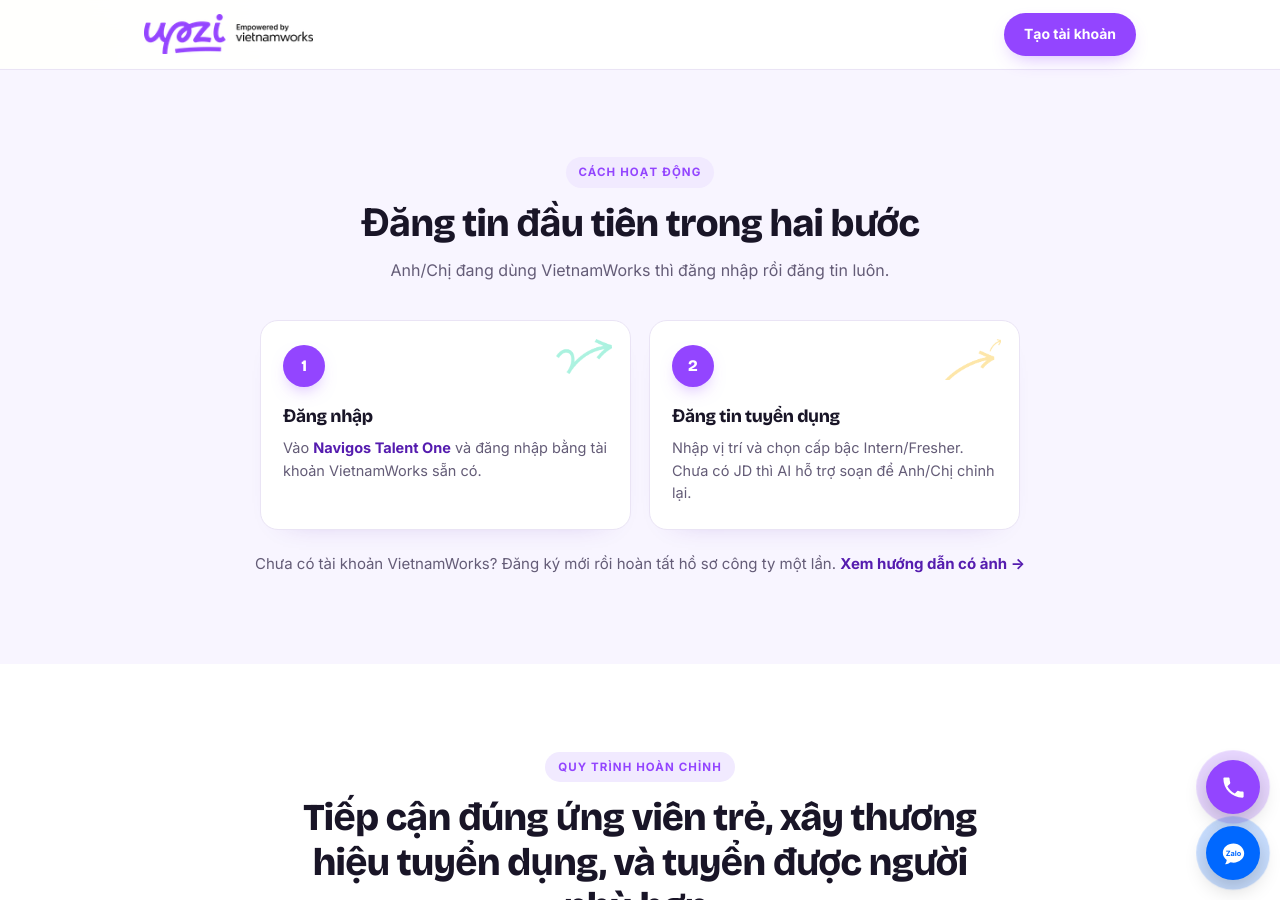
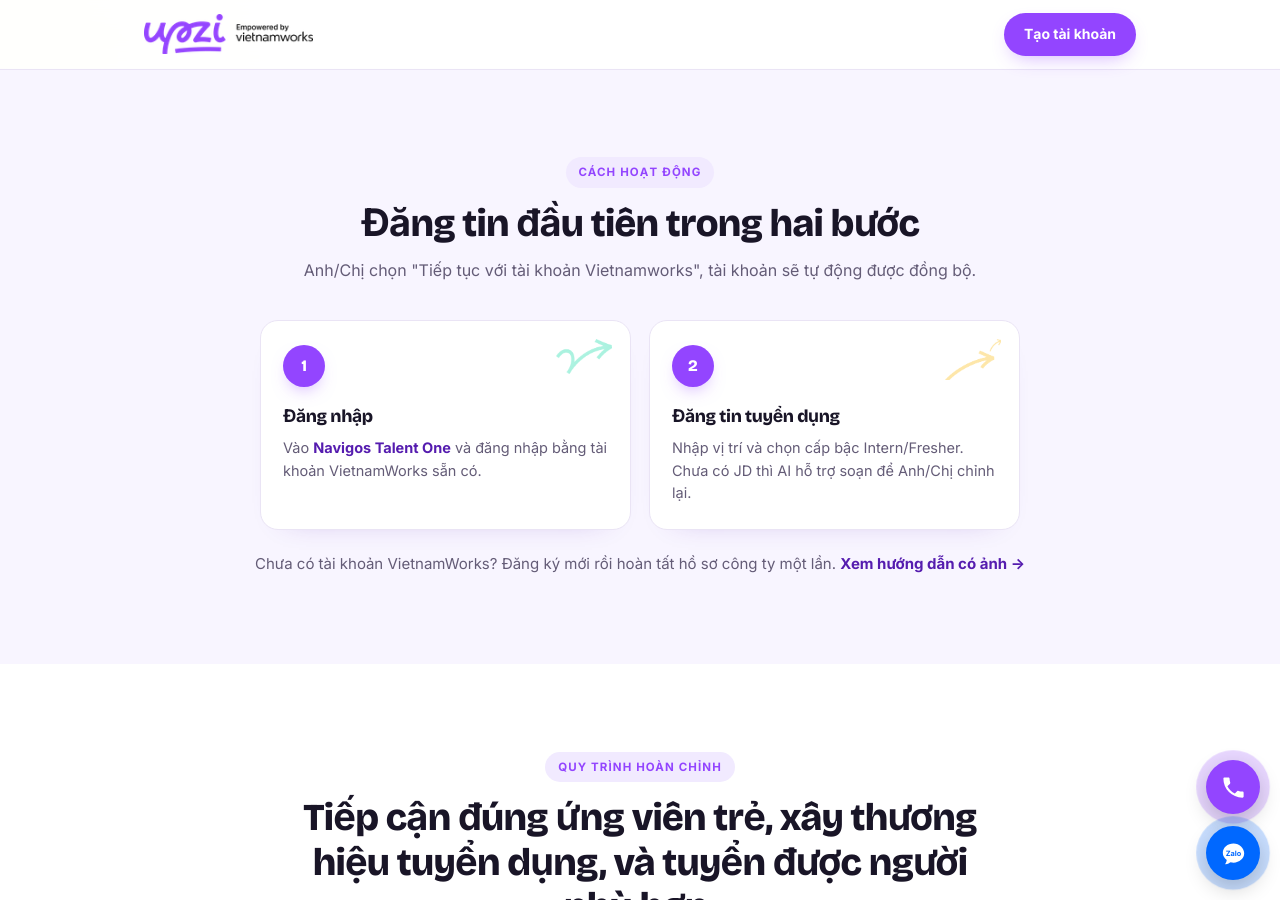
Before and after one commit to upzi-vn/employers, a Jekyll site: the page built from free-trial.html, in a window 1280 px wide and 900 px high, scrolled down 718 px. Built offline with Jekyll 4.4.1, drawn with Linux system fonts in a browser that asks for light colours.

Commit message:
Update instructions for account synchronization

```diff
--- a/free-trial.html
+++ b/free-trial.html
@@ -326,9 +326,9 @@
   <!-- 2. CÁCH HOẠT ĐỘNG -->
   <section class="sec sec-off" id="cach-hoat-dong">
     <div class="wrap">
-      <div class="head head-c reveal"><div class="eyebrow">Cách hoạt động</div><h2>Đăng tin đầu tiên trong hai bước</h2><p>Anh/Chị đang dùng VietnamWorks thì đăng nhập rồi đăng tin luôn.</p></div>
+      <div class="head head-c reveal"><div class="eyebrow">Cách hoạt động</div><h2>Đăng tin đầu tiên trong hai bước</h2><p>Anh/Chị chọn "Tiếp tục với tài khoản Vietnamworks", tài khoản sẽ tự động được đồng bộ.</p></div>
       <div class="steps steps-2 stagger">
-        <div class="step"><img class="step-arw" src="/images/arrow-mint.png" alt="" aria-hidden="true" loading="lazy"><div class="snode">1</div><h3>Đăng nhập</h3><p>Vào <a href="https://talent.navigos.vn/auth/login" target="_blank" rel="noopener">Navigos Talent One</a> và đăng nhập bằng tài khoản VietnamWorks sẵn có.</p></div>
+        <div class="step"><img class="step-arw" src="/images/arrow-mint.png" alt="" aria-hidden="true" loading="lazy"><div class="snode">1</div><h3>Đăng nhập</h3><p>Vào <a href="https://talent.navigos.vn/auth/register" target="_blank" rel="noopener">Navigos Talent One</a> và đăng nhập bằng tài khoản VietnamWorks sẵn có.</p></div>
         <div class="step"><img class="step-arw" src="/images/arrow-gold.png" alt="" aria-hidden="true" loading="lazy"><div class="snode">2</div><h3>Đăng tin tuyển dụng</h3><p>Nhập vị trí và chọn cấp bậc Intern/Fresher. Chưa có JD thì AI hỗ trợ soạn để Anh/Chị chỉnh lại.</p></div>
       </div>
       <p class="step-more reveal">Chưa có tài khoản VietnamWorks? Đăng ký mới rồi hoàn tất hồ sơ công ty một lần. <a href="/activate-account-and-post-job">Xem hướng dẫn có ảnh →</a></p>
```
